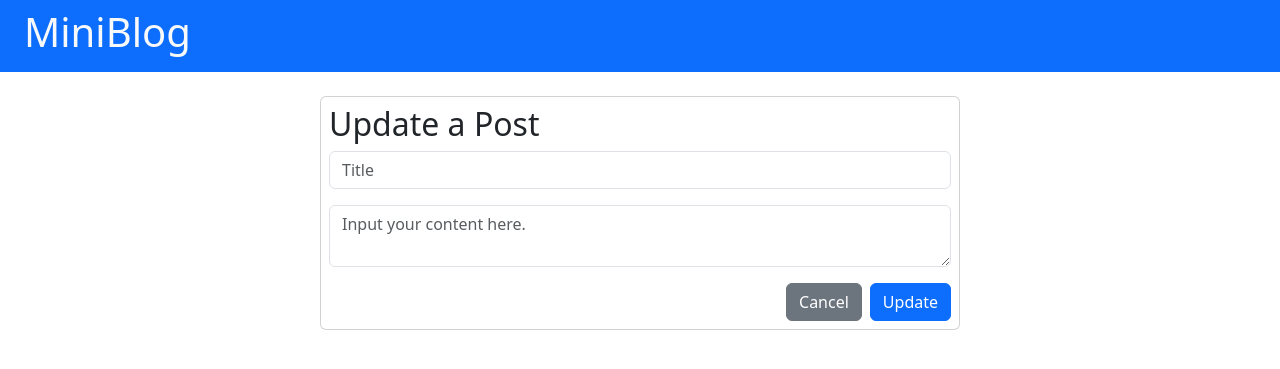
After one commit to exequielarroyo/mini-blog-site, a PHP site: page /edit-post.php?id=1 in a window 1280 px wide. The commit adds this page. Shown: the top 369 px of the page. Run offline with PHP 8.4, Linux system fonts and the light colour scheme; data that the repository does not hold is empty.

Commit message:
Added Edit functionality

```diff
--- /dev/null
+++ b/edit-post.php
@@ -0,0 +1,46 @@
+<?php
+include "components/header.php";
+
+
+
+if ($_SERVER['REQUEST_METHOD'] === 'POST') {
+    $title = $_POST['title'];
+    $content = $_POST['content'];
+
+    $result = mysqli_query($connection, "UPDATE posts SET title='$title', content='$content';");
+
+    header('Location: index.php');
+    exit;
+} else {
+    $posts_id = $_GET['id'];
+    $result = mysqli_query($connection, "SELECT * FROM posts WHERE id='$posts_id';");
+    $post = mysqli_fetch_array($result);
+}
+?>
+
+<div class="d-flex justify-content-center align-content-center">
+
+    <div class="card p-2 w-50 my-4">
+
+        <h2>Update a Post</h2>
+        <form action="" method="POST">
+            <div class="mb-3">
+                <input type="text" class="form-control" id="title" name="title" placeholder="Title"
+                    value="<?php echo $post['title'] ?>">
+            </div>
+            <div class="mb-3">
+                <textarea class="form-control" name="content"
+                    placeholder="Input your content here."><?php echo $post['content'] ?></textarea>
+            </div>
+
+            <div class="d-flex justify-content-end gap-2">
+                <a href="index.php" class="btn btn-secondary ">Cancel</a>
+                <button type="submit" class="btn btn-primary">Update</button>
+            </div>
+        </form>
+
+    </div>
+
+</div>
+
+<?php include "components/footer.php"; ?>
--- a/index.php
+++ b/index.php
@@ -47,7 +47,7 @@ $posts = mysqli_fetch_all($result, MYSQLI_ASSOC);
                 </div>
                 <div class="d-flex justify-content-end  gap-2">
                     <a href="index.php?delete_id=<?php echo $item['id'] ?>" class="btn btn-danger ">Delete</a>
-                    <a href="" class="btn btn-success ">Edit</a>
+                    <a href="edit-post.php?id=<?php echo $item['id'] ?>" class="btn btn-success ">Edit</a>
                 </div>
             </div>
         <?php endforeach; ?>
```
